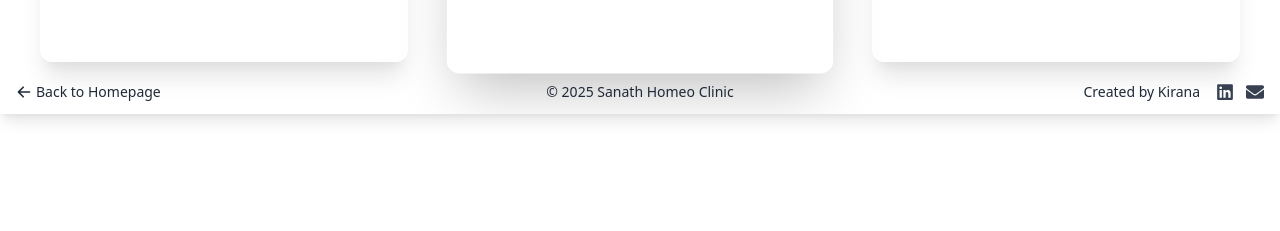
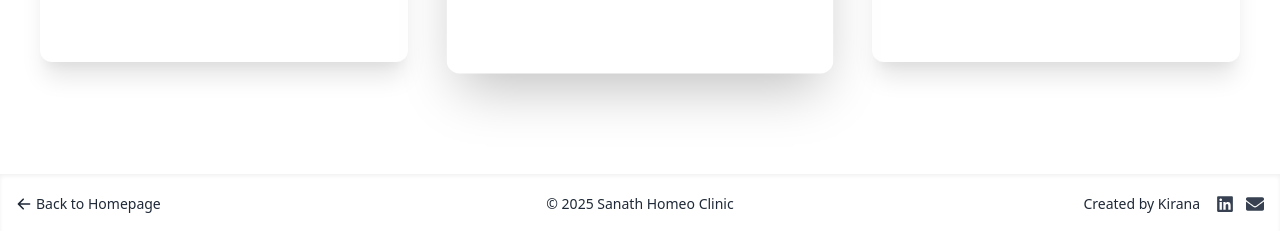
Before and after one commit to kalviumcommunity/62_KiranaTS_Sanath_homeo_clinic, a React (Vite) app in the folder client/: page / in a window 1280 px wide. Shown: the part 686-917 px from the top of the page. Before the commit the page ends 800 px from the top, so only its background shows below. Built offline with nearby package versions, Linux system fonts and the light colour scheme; a web font is replaced by a local one.

Commit message:
footer changes made

```diff
--- a/client/src/Pages/ContactUs.jsx
+++ b/client/src/Pages/ContactUs.jsx
@@ -23,7 +23,7 @@ export default function ContactUs() {
             phone: "+91 84316 65346",
             email: "hennur@sanathhomeoclinic.com",
             address: "Sree, Byraveshwara Layout, 85, 2nd Main Rd, Hennur Bande, Hennur Gardens, Bengaluru, Karnataka 560043",
-            mapLink: "https://www.google.com/maps?s=web&lqi=CiFzYW5hdGggaG9tZW8gY2xpbmljIGhlbm51ciBicmFuY2haLSIhc2FuYXRoIGhvbWVvIGNsaW5pYyBoZW5udXIgYnJhbmNoKggIAhAAEAEQApIBCWhvbWVvcGF0aKoBSxABMiAQASIcu2oZ4rLVUuZ-pT6abI8YlLQJldGQ3LI0EtAymTIlEAIiIXNhbmF0aCBob21lbyBjbGluaWMgaGVubnVyIGJyYW5jaA",
+            mapLink: "https://www.google.com/maps/place/Sanath's+Homeopathy+(+Hennur+Branch+Clinic+)",
             timings: "On Appointment (Closed Sun)",
         },
     ];
--- a/client/src/Pages/HomePage.jsx
+++ b/client/src/Pages/HomePage.jsx
@@ -4,7 +4,7 @@ export default function Homepage() {
   return (
     <>
 
-      <div className="min-h-screen w-full bg-[#CDBD89] flex flex-col overflow-x-hidden">
+      <div className="min-h-screen w-full bg-[#CDBD89] flex flex-col overflow-x-hidden pb-28">
         {/* Navbar */}
         <nav
           className="fixed top-0 left-0 w-full z-50 p-4 flex flex-col md:flex-row items-center shadow-2xl bg-[#E8E669]"
--- a/client/src/components/Footer.jsx
+++ b/client/src/components/Footer.jsx
@@ -5,7 +5,7 @@ import { Link } from "react-router-dom";
 
 function Footer() {
   return (
-    <footer className="fixed bottom-0 w-full text-gray-800 text-sm shadow-lg px-4 py-3 flex flex-col sm:flex-row items-center justify-between gap-2 z-50">
+    <footer className="relative w-full bg-[#FDFBEA] text-gray-800 text-sm shadow-inner px-4 py-5 flex flex-col sm:flex-row items-center justify-between gap-3 z-10">
       <div className="sm:w-1/3 text-center sm:text-left">
         <Link
           to="/"
```
